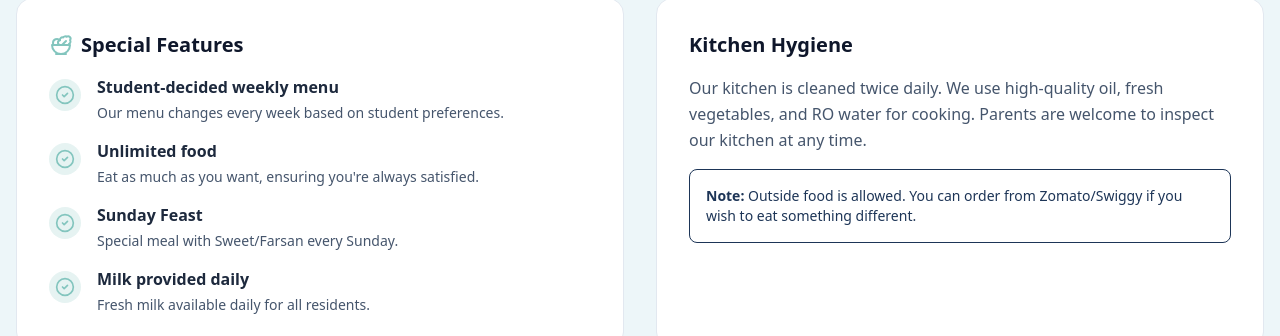
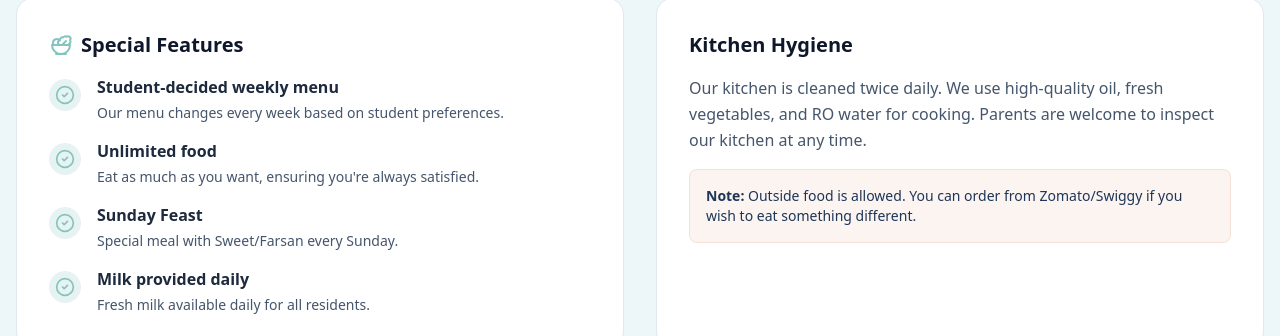
Before and after one commit to DhavalSurela/Pg-Like-Home, a Next.js app: page /food in a window 1280 px wide. Shown: the part 883-1219 px from the top of the page. Built offline with nearby package versions, Linux system fonts and the light colour scheme.

Commit message:
Fix invisible note text in Food page by using valid brand colors

```diff
--- a/app/food/page.tsx
+++ b/app/food/page.tsx
@@ -113,7 +113,7 @@ export default function Food() {
                         <p className="text-slate-600 mb-4 leading-relaxed">
                             Our kitchen is cleaned twice daily. We use high-quality oil, fresh vegetables, and RO water for cooking. Parents are welcome to inspect our kitchen at any time.
                         </p>
-                        <div className="p-4 bg-brand-yellow/10 border border-brand-yellow/20 rounded-lg text-sm text-brand-yellow-dark">
+                        <div className="p-4 bg-brand-orange/10 border border-brand-orange/20 rounded-lg text-sm text-brand-dark">
                             <strong>Note:</strong> Outside food is allowed. You can order from Zomato/Swiggy if you wish to eat something different.
                         </div>
                     </div>
```
